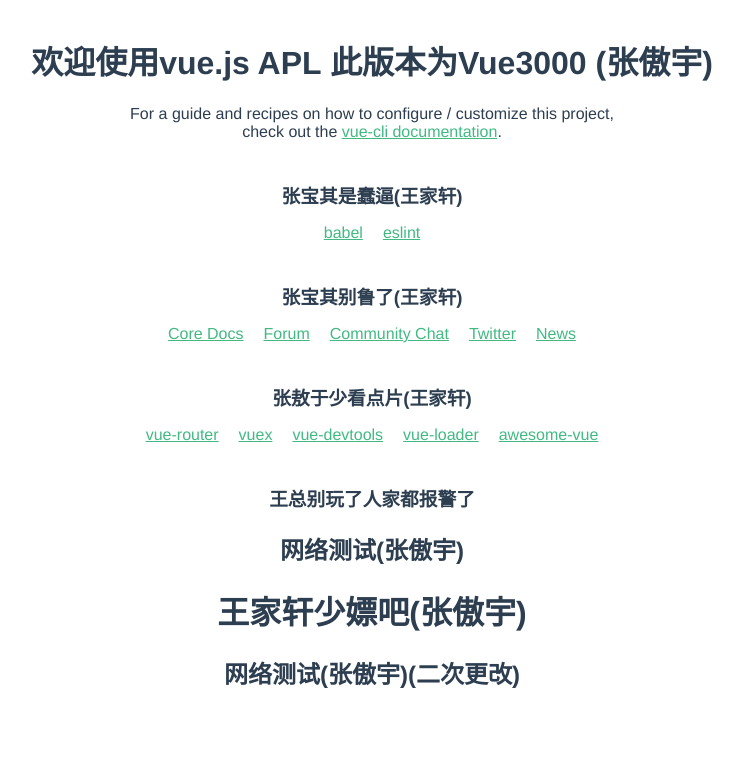
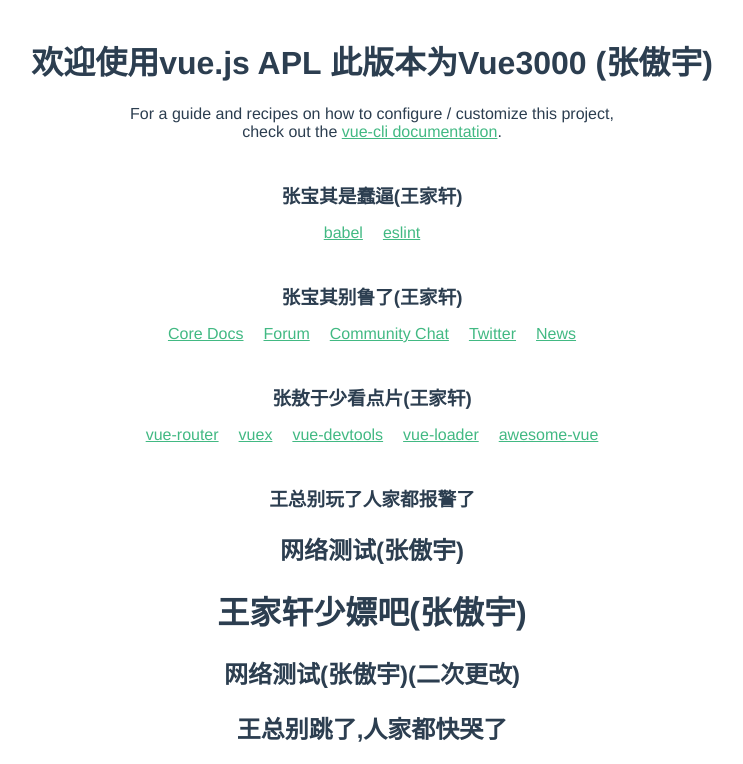
Before and after one commit to MoMwade/0703, a Vue app: page / in a window 1280 px wide. Shown: the part 248-1012 px from the top of the page, without its empty margins (268-1011 px from the left). Before the commit the page ends 958 px from the top, so only its background shows below. Built offline with nearby package versions, Linux system fonts and the light colour scheme.

Commit message:
张傲宇第五次更新

```diff
--- a/src/App.vue
+++ b/src/App.vue
@@ -5,7 +5,7 @@
     <h2>网络测试(张傲宇)</h2>
     <h1>王家轩少嫖吧(张傲宇)</h1>
     <h2>网络测试(张傲宇)(二次更改)</h2>
-
+    <h2>王总别跳了,人家都快哭了</h2>
   </div>
 </template>
 
```
